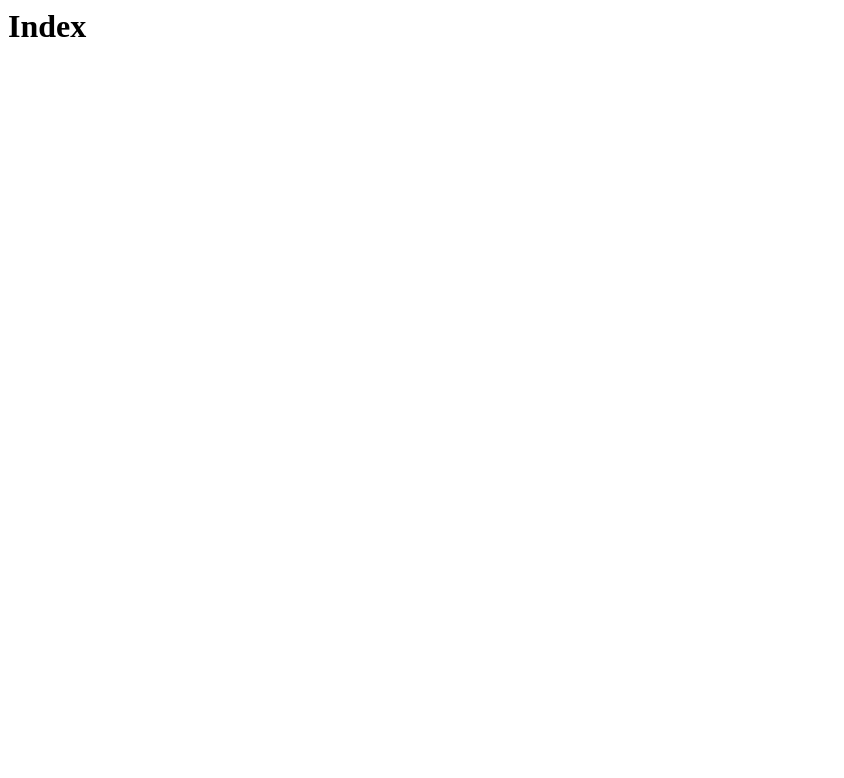
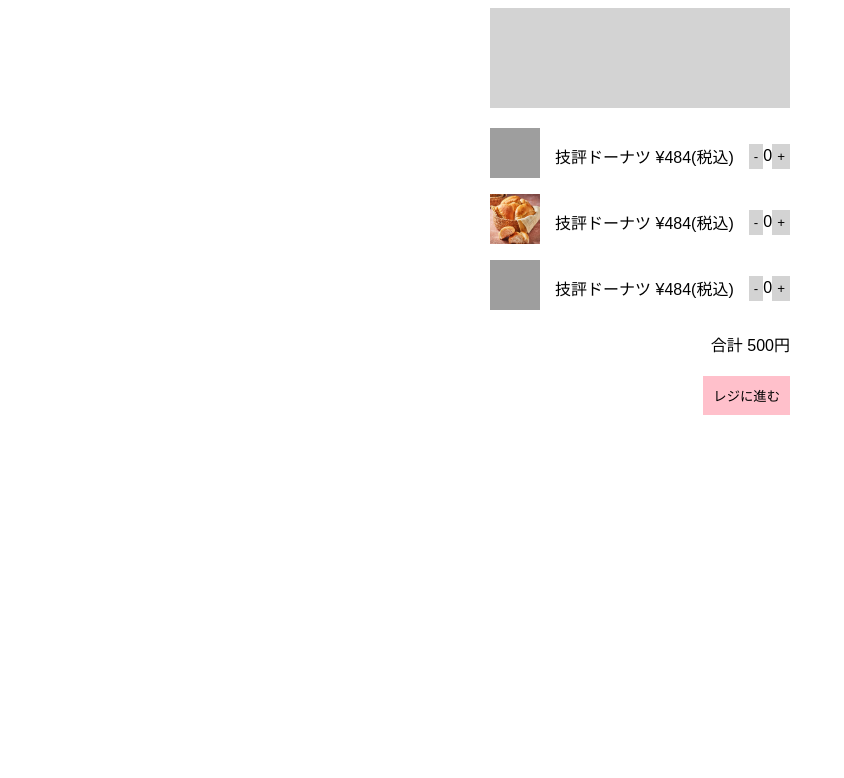
Before and after one commit to uotas-kosuke/pan_de_reserve, a Django app: page / in a window 1280 px wide. Before the commit the part shown is almost empty. Shown: the top 778 px of the page, without its empty margins (0-844 px from the left). Run offline with Django 5.2, Linux system fonts and the light colour scheme; grey boxes are pictures that could not be loaded.

Commit message:
indexページでパンの画像を表示できるようにした

```diff
--- a/pan_de_reserve/templates/pan_de_reserve/index.html
+++ b/pan_de_reserve/templates/pan_de_reserve/index.html
@@ -1 +1,102 @@
-<h1>Index</h1>
+<!DOCTYPE html>
+<html lang="ja">
+<head>
+    <meta charset="UTF-8">
+    <meta name="viewport" content="width=device-width, initial-scale=1.0">
+    <title>パン屋</title>
+    <style>
+        body {
+            font-family: Arial, sans-serif;
+        }
+        .container {
+            width: 300px;
+            margin: 0 auto;
+        }
+        .product {
+            display: flex;
+            justify-content: space-between;
+            margin: 10px 0;
+        }
+        .product img {
+            width: 50px;
+            height: 50px;
+            background-color: lightgray;
+        }
+        .quantity {
+            display: flex;
+            align-items: center;
+        }
+        .quantity button {
+            background-color: lightgray;
+            border: none;
+            padding: 5px;
+            cursor: pointer;
+        }
+        .checkout {
+            text-align: right;
+            margin-top: 20px;
+        }
+        .checkout button {
+            background-color: pink;
+            border: none;
+            padding: 10px;
+            cursor: pointer;
+        }
+        .total {
+            text-align: right;
+            margin-top: 10px;
+        }
+        .header {
+            background-color: lightgray;
+            height: 100px;
+            margin-bottom: 20px;
+        }
+    </style>
+</head>
+<body>
+    {% load static %}
+    <div class="container">
+        <!-- Header section -->
+        <div class="header"></div>
+
+        <!-- Product list -->
+        <div class="product">
+            <img src="#" alt="商品画像">
+            <p>技評ドーナツ ¥484(税込)</p>
+            <div class="quantity">
+                <button>-</button>
+                <p>0</p>
+                <button>+</button>
+            </div>
+        </div>
+
+        <div class="product">
+            <img src="{% static "image.png" %}" alt="商品画像">
+            <p>技評ドーナツ ¥484(税込)</p>
+            <div class="quantity">
+                <button>-</button>
+                <p>0</p>
+                <button>+</button>
+            </div>
+        </div>
+
+        <div class="product">
+            <img src="#" alt="商品画像">
+            <p>技評ドーナツ ¥484(税込)</p>
+            <div class="quantity">
+                <button>-</button>
+                <p>0</p>
+                <button>+</button>
+            </div>
+        </div>
+
+        <!-- Total and checkout -->
+        <div class="total">
+            <p>合計 500円</p>
+        </div>
+        <div class="checkout">
+            <button>レジに進む</button>
+        </div>
+    </div>
+</body>
+</html>
--- a/pan_de_reserve_proto/settings.py
+++ b/pan_de_reserve_proto/settings.py
@@ -118,7 +118,12 @@ USE_TZ = True
 
 STATIC_URL = 'static/'
 
+
 # Default primary key field type
 # https://docs.djangoproject.com/en/5.1/ref/settings/#default-auto-field
 
 DEFAULT_AUTO_FIELD = 'django.db.models.BigAutoField'
+
+STATICFILES_DIRS = (
+    BASE_DIR / "static",
+)
```
Also changed, not shown: static/image.png (added).
